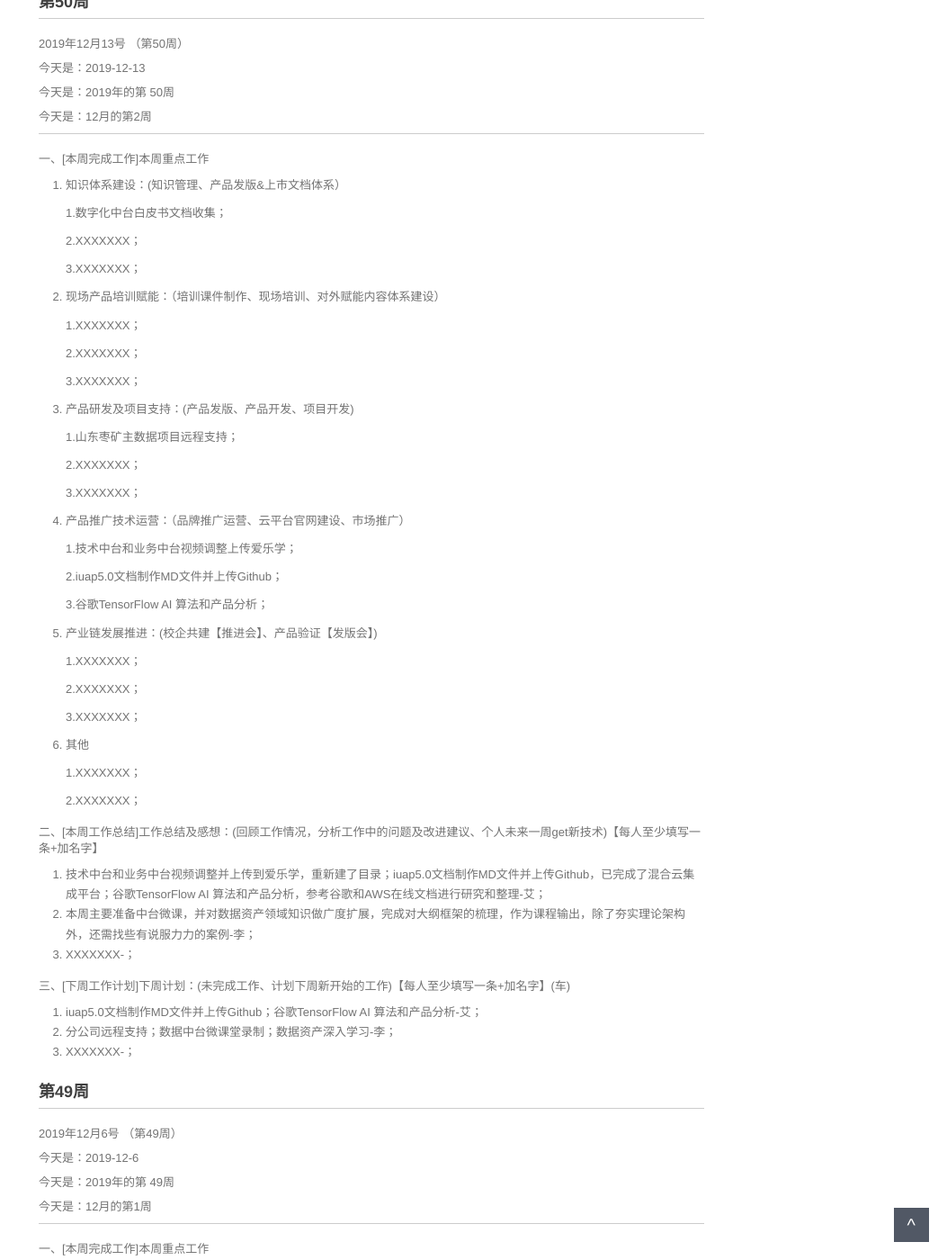
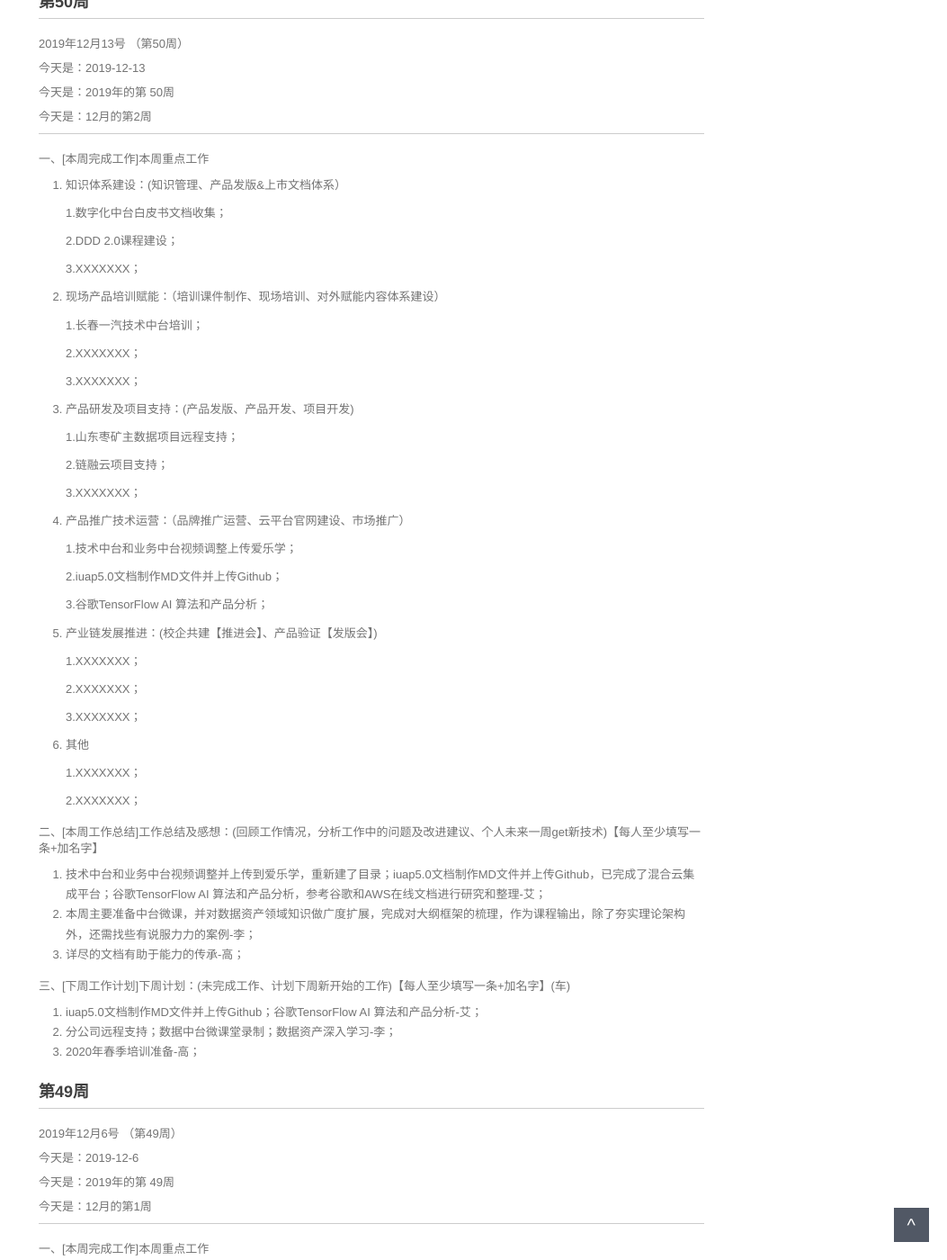
Before and after one commit to walllFlower/blog, a Jekyll site: the page built from _posts/2018-07-17-day_report_cxz.md, in a window 1280 px wide and 1400 px high, scrolled down 341 px. Shown: the whole window at 90% size, without its empty margins (227-1280 px from the left). Built offline with Jekyll 4.4.1, drawn with Linux system fonts in a browser that asks for light colours; comment, search, counter and statistics services are not loaded.

Commit message:
Update 2018-07-17-day_report_cxz.md

```diff
--- a/_posts/2018-07-17-day_report_cxz.md
+++ b/_posts/2018-07-17-day_report_cxz.md
@@ -28,13 +28,13 @@ categories: 技术运营工作周报
 
     1.数字化中台白皮书文档收集；
 
-    2.XXXXXXX；
+    2.DDD 2.0课程建设；
 
     3.XXXXXXX；
 
 2. 现场产品培训赋能：（培训课件制作、现场培训、对外赋能内容体系建设）
 
-    1.XXXXXXX；
+    1.长春一汽技术中台培训；
 
     2.XXXXXXX；
 
@@ -44,7 +44,7 @@ categories: 技术运营工作周报
 
     1.山东枣矿主数据项目远程支持；
 
-    2.XXXXXXX；
+    2.链融云项目支持；
 
     3.XXXXXXX；
 
@@ -75,13 +75,13 @@ categories: 技术运营工作周报
 
 1. 技术中台和业务中台视频调整并上传到爱乐学，重新建了目录；iuap5.0文档制作MD文件并上传Github，已完成了混合云集成平台；谷歌TensorFlow AI 算法和产品分析，参考谷歌和AWS在线文档进行研究和整理-艾；
 2. 本周主要准备中台微课，并对数据资产领域知识做广度扩展，完成对大纲框架的梳理，作为课程输出，除了夯实理论架构外，还需找些有说服力力的案例-李；
-3. XXXXXXX-；
+3. 详尽的文档有助于能力的传承-高；
 
 三、[下周工作计划]下周计划：(未完成工作、计划下周新开始的工作)【每人至少填写一条+加名字】(车)
 
 1. iuap5.0文档制作MD文件并上传Github；谷歌TensorFlow AI 算法和产品分析-艾；
 2. 分公司远程支持；数据中台微课堂录制；数据资产深入学习-李；
-3. XXXXXXX-；
+3. 2020年春季培训准备-高；
 
 
 
```
